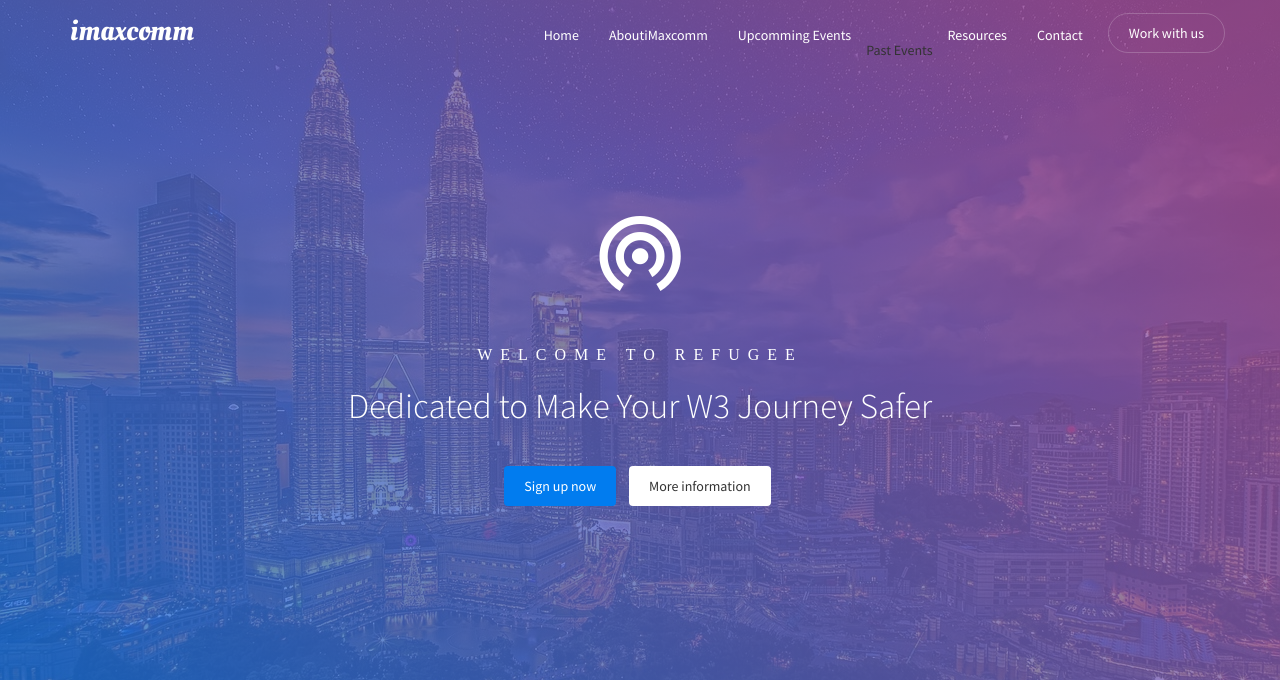
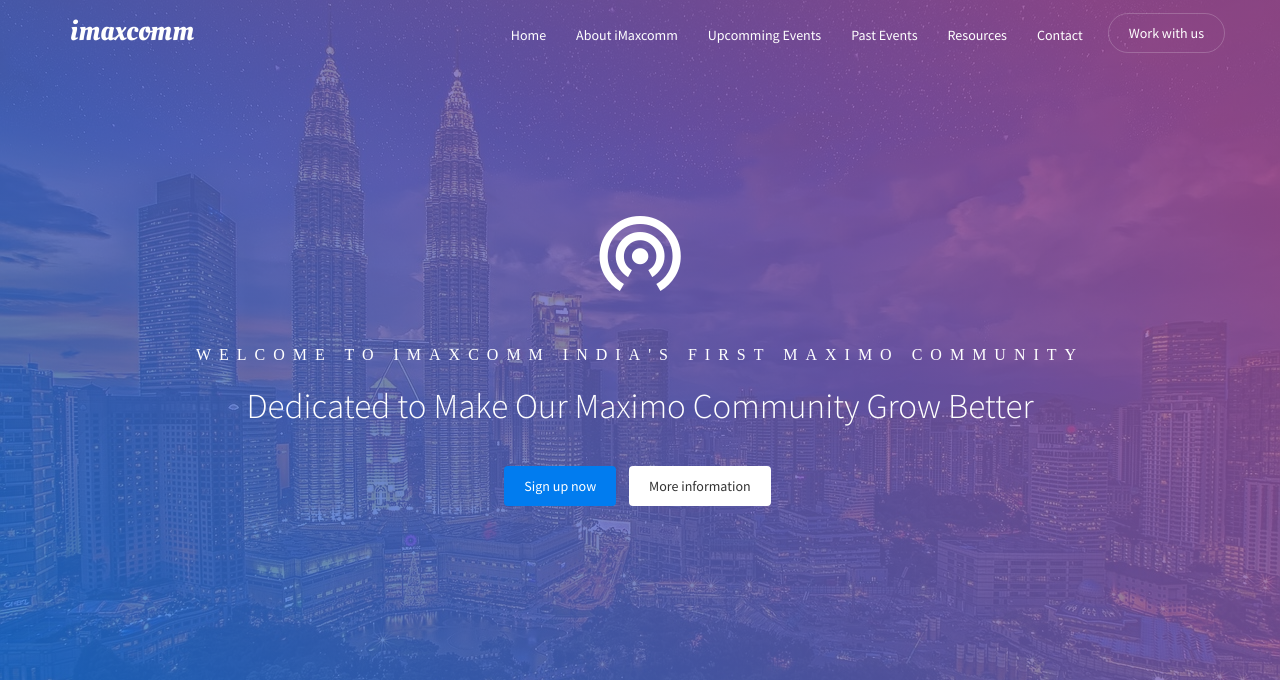
Before and after one commit to thiran-sheyam/imaxcomm, a plain HTML site: page index.html in a window 1280 px wide. Shown: the top 692 px of the page. Drawn offline with Linux system fonts and the light colour scheme; a script that the page names is missing; files whose address does not match are found by name.

Commit message:
3rd commit
3rd commit

```diff
--- a/index.html
+++ b/index.html
@@ -34,9 +34,9 @@
                     <div id="navbar" class="navbar-collapse collapse nav-top">
                         <ul class="nav navbar-nav navbar-right">
                             <li class="active"><a href="index.html">Home</a></li>
-                            <li><a href="about.html">AboutiMaxcomm</a></li>
+                            <li><a href="about.html">About iMaxcomm</a></li>
                             <li><a href="blog-fullwidth.html">Upcomming Events</a></li>
-                            <li><a href="single-post.html"></a>Past Events</li>
+                            <li><a href="single-post.html">Past Events</a></li>
                             <li><a href="contact.html">Resources</a></li>
                             <li><a href="contact.html">Contact</a></li>
                             <li><button type="button" class="btn btn-default navbar-btn">Work with us</button></li>
@@ -53,8 +53,8 @@
                     <div class="col-md-12 col-sm-12">
                         <div class="intro">
                             <div class="text-center"><i class="ion ion-android-wifi logo-icon"></i><!--img class="img-responsive" src="images/w3eden-ml2.png" alt=""/--> </div>
-                            <strong class="welcome">Welcome To Refugee </strong>
-                            <h3>Dedicated to Make Your W3 Journey Safer</h3>
+                            <strong class="welcome">Welcome To imaxcomm India's first Maximo Community </strong>
+                            <h3>Dedicated to Make Our Maximo Community Grow Better</h3>
                             <!--span>Be part of a revolution</span-->
                             <ul class="list-inline">
                                 <li><a class="btn btn-primary" href="#" role="button">Sign up now</a> </li>
```
